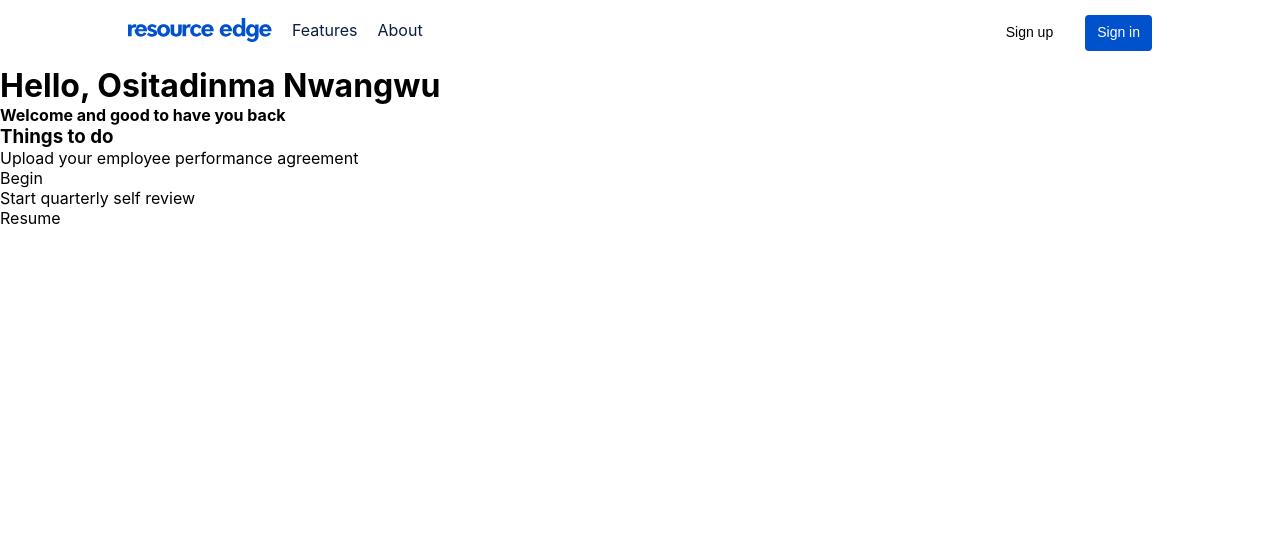
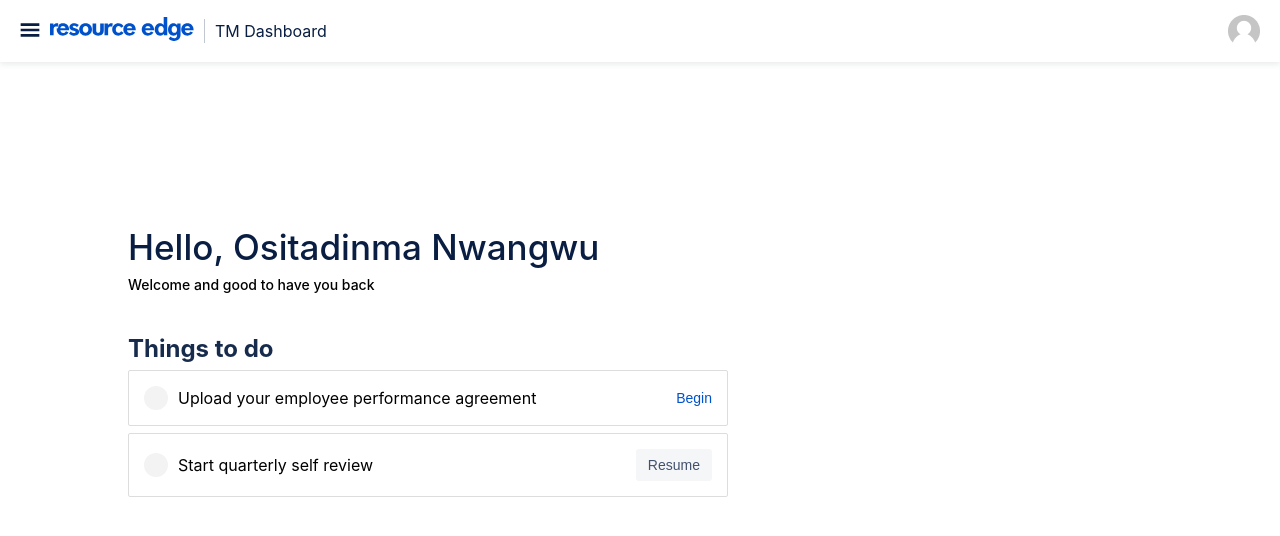
Before and after one commit to PrinceCEE/resource_edge, a React (Create React App) app: page /dashboard in a window 1280 px wide. Shown: the top 536 px of the page. Built offline with nearby package versions, Linux system fonts and the light colour scheme; the HTML template or start-up script is replaced by a standard one.

Commit message:
added the dashboard desktop

```diff
--- a/src/Components/NavbarDesktop.jsx
+++ b/src/Components/NavbarDesktop.jsx
@@ -1,13 +1,34 @@
 import { useNavigate } from "react-router-dom";
 import logo from "../assets/Logo.svg";
+import menuIcon from "../assets/menu.svg";
+import personIcon from "../assets/person_icon.png";
 import Button from "./Button";
 
-const NavbarDesktop = () => {
+const NavbarDesktop = ({ isDashboard }) => {
   const navigate = useNavigate();
 
   return (
     <nav>
+      {isDashboard ? (
+        <div className="nav-db">
           <div>
+            <div className="menu-container">
+              <img src={menuIcon} />
+            </div>
+            <div>
+              <a href="/">
+                <img src={logo} />
+              </a>
+            </div>
+            <div className="vertical-line"></div>
+            <h2>TM Dashboard</h2>
+          </div>
+          <div className="person-icon-container">
+            <img src={personIcon} alt="person icon" />
+          </div>
+        </div>
+      ) : (
+        <div className="nav-auth">
           <ul>
             <li>
               <a href="/">
@@ -33,6 +54,7 @@ const NavbarDesktop = () => {
             </Button>
           </div>
         </div>
+      )}
     </nav>
   );
 };
--- a/src/features/Dashboard/Dashboard.css
+++ b/src/features/Dashboard/Dashboard.css
@@ -0,0 +1,92 @@
+.dashboard {
+  height: 100vh;
+}
+
+main {
+  display: flex;
+  flex-direction: column;
+  justify-content: center;
+  height: 100%;
+  gap: 40px;
+  margin-top: -100px !important;
+}
+
+main h1 {
+  color: #091e42;
+  font-weight: 500;
+  font-size: 35px;
+  line-height: 40px;
+  margin-bottom: 10px;
+}
+
+main h4 {
+  color: #000000;
+  font-weight: 500;
+  font-size: 14px;
+  line-height: 15.96px;
+}
+
+main h3 {
+  color: #172b4d;
+  font-weight: 700;
+  font-size: 24px;
+  line-height: 32px;
+  margin-bottom: 5px;
+}
+
+main ul {
+  display: flex;
+  flex-direction: column;
+  gap: 7px;
+  max-width: 600px;
+}
+
+main ul li {
+  display: flex;
+  justify-content: space-between;
+  align-items: center;
+  border-radius: 2px;
+  border: 1px solid #dddddd;
+  padding: 15px;
+  cursor: pointer;
+}
+
+main ul li > div > p {
+  display: inline-block;
+}
+
+main ul li > div {
+  display: flex;
+  align-items: center;
+  gap: 10px;
+}
+
+main ul li > div > span {
+  height: 24px;
+  width: 24px;
+  border-radius: 50%;
+  background-color: #f3f3f3;
+  display: inline-block;
+}
+
+main ul li button {
+  border: none;
+  cursor: pointer;
+}
+
+main ul li button.begin {
+  color: #0052cc;
+  background-color: white;
+  font-size: 14px;
+  line-height: 20px;
+}
+
+main ul li button.resume {
+  color: #42526e;
+  background-color: white;
+  font-size: 14px;
+  line-height: 20px;
+  background-color: rgba(9, 30, 66, 0.04);
+  padding: 6px 12px;
+  border-radius: 3px;
+}
--- a/src/features/Dashboard/Dashboard.jsx
+++ b/src/features/Dashboard/Dashboard.jsx
@@ -1,32 +1,37 @@
 import NavbarDesktop from "../../Components/NavbarDesktop";
+import Button from "../../Components/Button";
 import "./Dashboard.css";
 
 const Dashboard = () => {
   return (
-    <>
-      <NavbarDesktop />
+    <div className="dashboard">
+      <NavbarDesktop isDashboard />
+      <main className="container">
         <div>
-        <main>
           <h1>Hello, Ositadinma Nwangwu</h1>
           <h4>Welcome and good to have you back</h4>
+        </div>
         <div>
           <h3>Things to do</h3>
           <ul>
             <li>
+              <div>
                 <span></span>
                 <p>Upload your employee performance agreement</p>
-                <span>Begin</span>
+              </div>
+              <Button className="begin">Begin</Button>
             </li>
             <li>
+              <div>
                 <span></span>
                 <p>Start quarterly self review</p>
-                <span>Resume</span>
+              </div>
+              <Button className="resume">Resume</Button>
             </li>
           </ul>
         </div>
       </main>
     </div>
-    </>
   );
 };
 
--- a/src/index.css
+++ b/src/index.css
@@ -24,6 +24,7 @@ code {
 * {
   margin: 0;
   padding: 0;
+  box-sizing: content-box;
 }
 
 ul,
@@ -31,7 +32,7 @@ li {
   list-style-type: none;
 }
 
-nav > div,
+nav > div.nav-auth,
 .container {
   width: 80%;
   margin: auto;
@@ -44,7 +45,8 @@ nav {
   background-color: white;
 }
 
-nav > div {
+nav > div.nav-auth,
+nav > div.nav-db {
   display: flex;
   align-items: center;
   justify-content: space-between;
@@ -91,3 +93,31 @@ nav button.sign-in {
 button.sign-in:hover {
   background-color: var(--primary-hover);
 }
+
+nav > div.nav-db {
+  box-shadow: 0px 2px 6px rgba(193, 199, 208, 0.4);
+}
+
+nav > div.nav-db > div {
+  display: flex;
+  align-items: center;
+  gap: 10px;
+}
+
+nav > div.nav-db > div h2 {
+  font-size: 16px;
+  font-weight: 400;
+  line-height: 4px;
+  color: #091e42;
+}
+
+nav > div.nav-db div.menu-container,
+nav > div.nav-db div.person-icon-container {
+  cursor: pointer;
+}
+
+nav > div.nav-db div.vertical-line {
+  width: 1px;
+  height: 24px;
+  background-color: #c1c7d0;
+}
```
Also changed, not shown: src/assets/person_icon.png (added), src/assets/person_icon.svg (deleted). Lines whose indentation alone changed are shown as unchanged.
